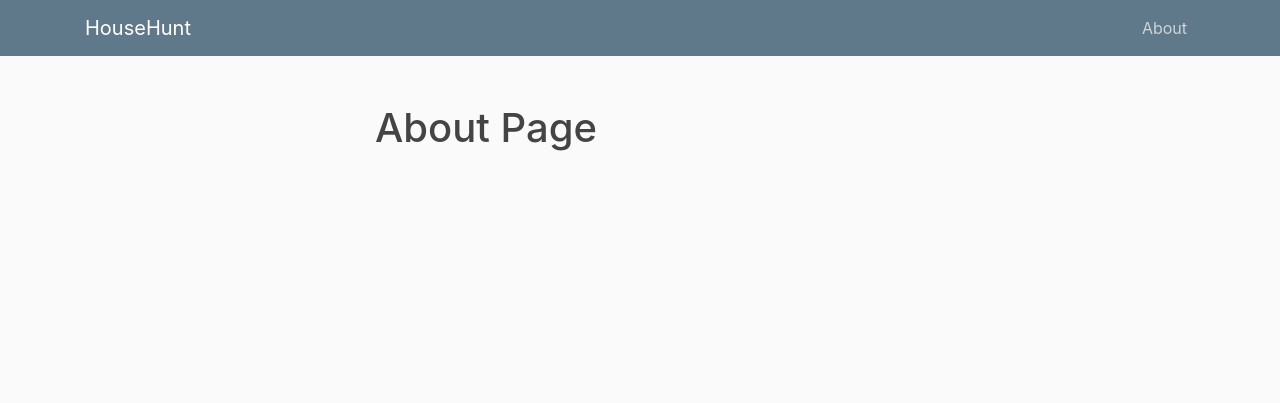
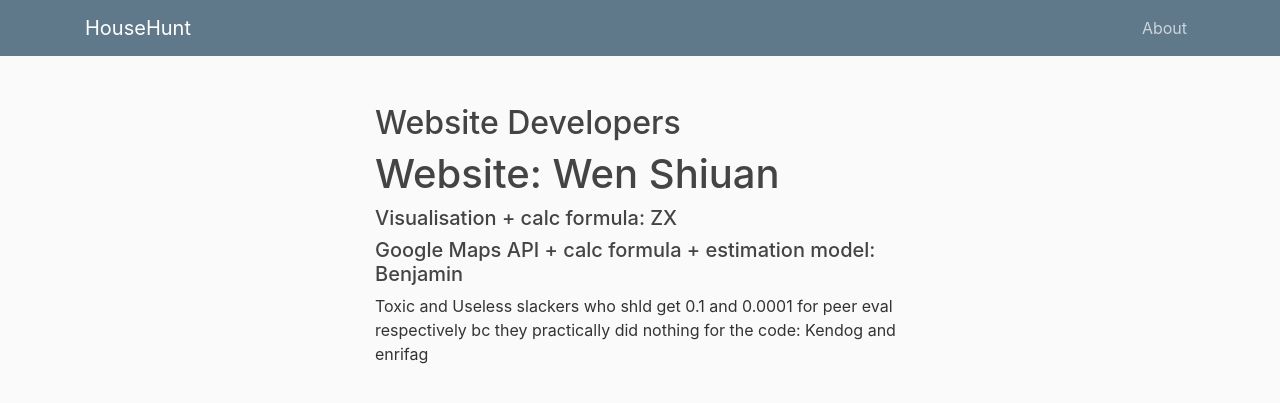
Before and after one commit to yws888/CZ2006-website, a Django app: page /about/ in a window 1280 px wide. Shown: the top 403 px of the page. Run offline with Django 3.2, Linux system fonts and the light colour scheme; some libraries are stand-ins or nearby versions.

Commit message:
HomeView as CBV

```diff
--- a/CZ2006/househunt/templates/househunt/about.html
+++ b/CZ2006/househunt/templates/househunt/about.html
@@ -2,5 +2,10 @@
 {% block content %}
 <br>
 
-    <h1>About Page</h1>
+    <h2>Website Developers</h2>
+    <h1>Website: Wen Shiuan</h1>
+    <h5>Visualisation + calc formula: ZX</h5>
+    <h5>Google Maps API + calc formula + estimation model: Benjamin</h5>
+    <text>Toxic and Useless slackers who shld get 0.1 and 0.0001 for peer eval respectively bc they practically did nothing for the code: Kendog and enrifag</text>
+
 {% endblock content %}
--- a/CZ2006/househunt/urls.py
+++ b/CZ2006/househunt/urls.py
@@ -1,12 +1,12 @@
 from django.urls import path
 from . import views
 from .views import (
-    HDBResaleFlatView, AboutView,
+     AboutView,
     Visualise, VisualiseTown, VisualiseFlatType, VisualiseYear
 )
 
 urlpatterns = [
-    path('', views.home, name='househunt-home'),
+    path('', views.HomeView.as_view(), name='househunt-home'),
     path('about/', AboutView.as_view(), name='househunt-about'),
     path('calculate/',views.calculate, name='househunt-calculate'),
     path('calculate/result/',views.result, name='househunt-result'),
@@ -17,10 +17,8 @@ urlpatterns = [
     path('search/',views.search, name='househunt-search'),
     path('search/<int:price>',views.searchPrice, name='househunt-search'),
     path('search/result/',views.search_result, name='househunt-search-result'),
-
     path('estimate/',views.estimate, name='househunt-estimate'),
     path('estimate/result/',views.estimate_result, name='househunt-estimate-result'),
-    #path('search/result/',HDBResaleFlatView.as_view(), name='househunt-search-result'),
     path('map/<int:id>/',views.map, name='househunt-map'),
 
 ]
--- a/CZ2006/househunt/views.py
+++ b/CZ2006/househunt/views.py
@@ -18,11 +18,18 @@ sys.path.append("..") # Adds higher directory to python modules path.
 from utility.estimateResalePrice import calculatePrice
 
 
-def home(request):
-    context = { #to pass info to template; can accses data within that template
-        'title': 'Home'  #add title if u want a title for the page
-    }
-    return render(request, 'househunt/home.html', context)
+class HomeView(View):
+    template_name = "househunt/home.html"
+    def get(self, request, id=None, *args, **kwargs):
+        context = {'title': 'Home'}
+        return render(request, self.template_name, context)
+
+# def home(request):
+#
+#     context = { #to pass info to template; can accses data within that template
+#         'title': 'Home'  #add title if u want a title for the page
+#     }
+#     return render(request, 'househunt/home.html', context)
 
 
 class AboutView(View):
@@ -75,8 +82,6 @@ def result(request):
 
     # savings = int(request.POST['savings'])
     # cpfBalance = int(request.POST['cpfBalance'])
-
-    # res = monthlyIncome*12 + savings + cpfBalance
 
     res = (((monthlyIncome*0.28)-monthlyDebt)*12)/interestRate * (1-1/(math.pow((1+interestRate), 30)))
     # res = float("{:.2f}".format(res))
@@ -134,20 +139,6 @@ def search_result(request):
     RequestConfig(request).configure(table)
     return render(request,'househunt/search_result.html', {'table': table})
 
-class HDBResaleFlatView(SingleTableView):
-     model = HDBResaleFlat
-     table_class = HDBResaleFlatTable
-#     template_name = 'househunt/search_result.html'
-#
-#     def get_queryset(self):
-#         query = self.request.GET.get('resalePrice')
-#         #flatTypeInput = request.POST['flatType']
-#         table_data = HDBResaleFlat.objects.filter(flatType = flatTypeInput)
-#         #return render(request, self.template_name, {table_data})
-#         return table_data
-
-
-
 def map(request, id):
     flat = HDBResaleFlat.objects.get(id=id)
 
```
Also changed, not shown: 4 other files.
